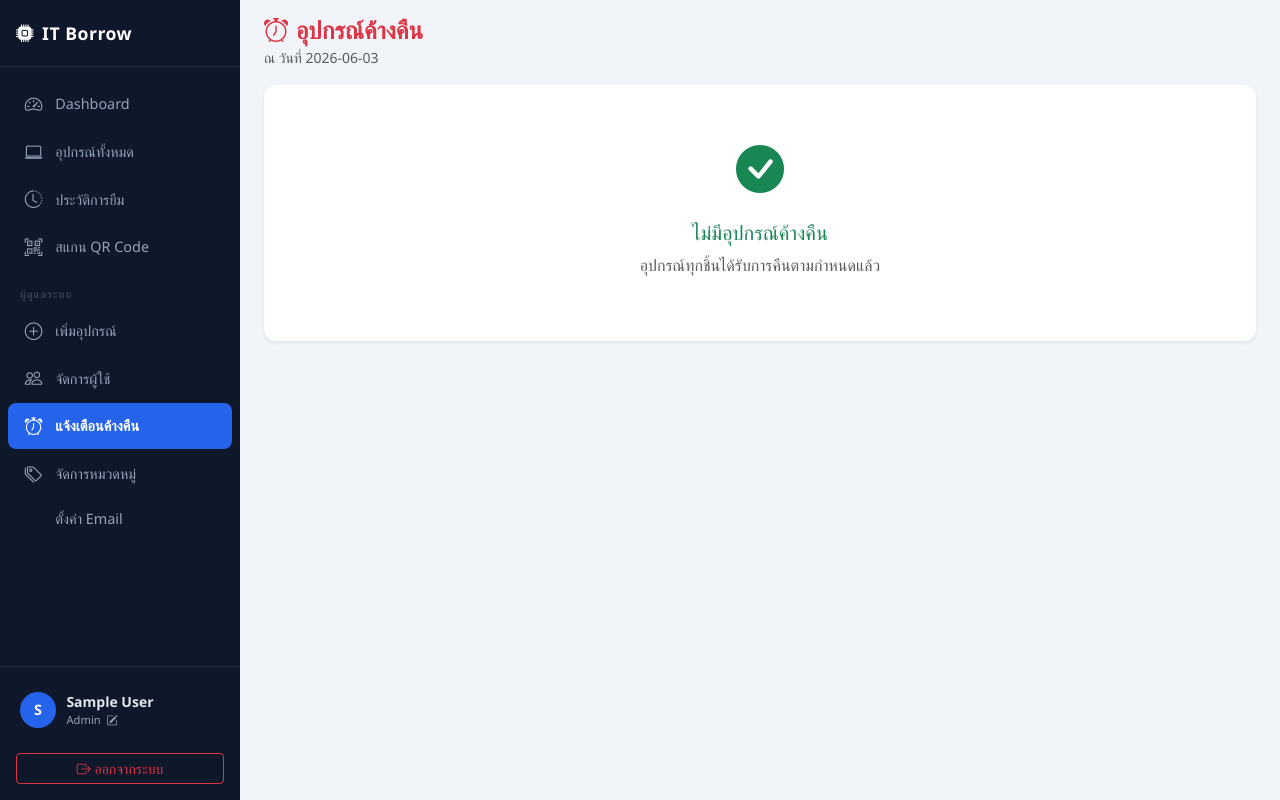
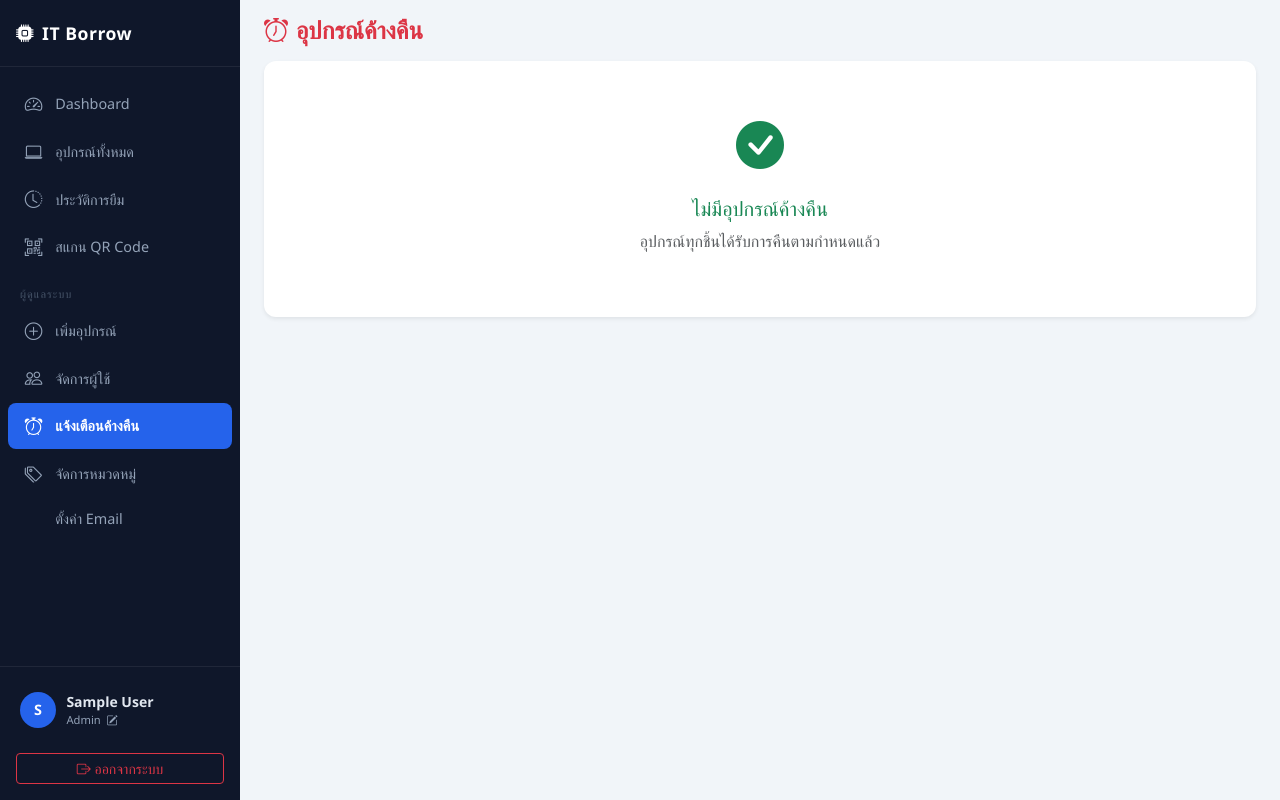
Before and after one commit to MINDKYLO/Tlib, a Flask app: page /admin/overdue in a window 1280 px wide. Run offline with Flask 3, Linux system fonts and the light colour scheme; the visitor is signed in with stand-in values (Sample User, id 1); data that the repository does not hold is empty; parts of the project's set-up code (start-up, migrations or seed data) failed here and were passed over; some libraries are stand-ins or nearby versions.

Commit message:
ui: remove date display from overdue page header

```diff
--- a/templates/overdue.html
+++ b/templates/overdue.html
@@ -7,7 +7,6 @@
     <h4 class="mb-0 fw-bold text-danger">
       <i class="bi bi-alarm me-2"></i>อุปกรณ์ค้างคืน
     </h4>
-    <small class="text-muted">ณ วันที่ {{ today }}</small>
   </div>
   {% if overdue %}
   <a href="{{ url_for('email_settings_page') }}" class="btn btn-danger">
```
